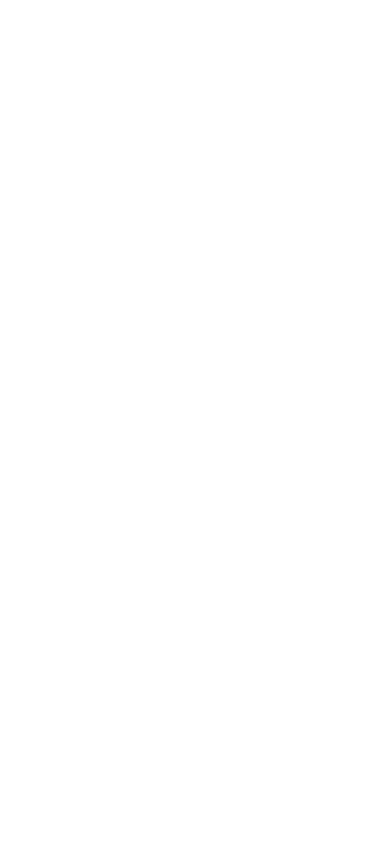
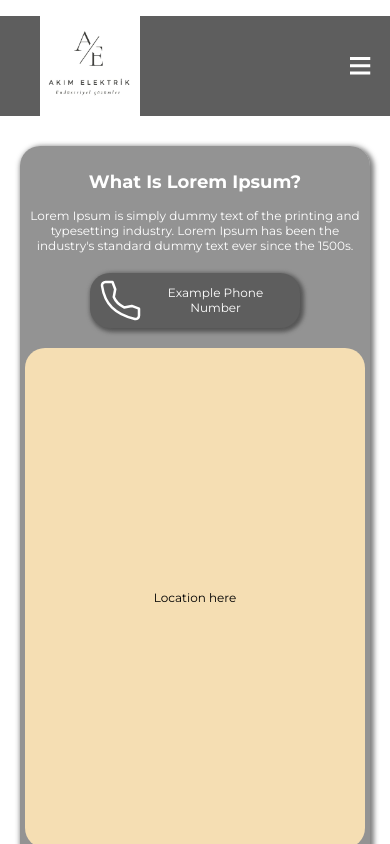
Before and after one commit to okancakirsaz/akim_elektrik, a React (Vite) app: page /iletisim in a window 390 px wide. Before the commit this address had no page. Shown: the top 844 px of the page. Built offline with nearby package versions, Linux system fonts and the light colour scheme; a web font is replaced by a local one.

Commit message:
contact us page complated

```diff
--- a/src/core/consts/asset_consts.ts
+++ b/src/core/consts/asset_consts.ts
@@ -1,5 +1,6 @@
 const logo = new URL( "../../assets/logo.jpeg",import.meta.url).href;
 const menu = new URL( "../../assets/menu.svg",import.meta.url).href;
+const phone = new URL( "../../assets/phone.svg",import.meta.url).href;
 const i1 = new URL( "../../assets/1.png",import.meta.url).href;
 const i2 = new URL( "../../assets/2.png",import.meta.url).href;
 const i3 = new URL( "../../assets/3.png",import.meta.url).href;
@@ -15,5 +16,6 @@
     public i3 :string = i3;
     public i4 :string = i4;
     public board :string = board;
+    public phone :string = phone;
 
 }
--- a/src/core/widgets/app_bar/app_bar.tsx
+++ b/src/core/widgets/app_bar/app_bar.tsx
@@ -20,7 +20,7 @@
         <img src={AssetConsts.instance.logo} alt="logo" id="logo"/>
         <section id="actions">
         <li><a className="appBarLink" href="/">Ana Sayfa</a> </li>
-        <li><a className="appBarLink" href="">İletişim</a></li>
+        <li><a className="appBarLink" href="/iletisim">İletişim</a></li>
         <li><a className="appBarLink" href="">Referanslar</a></li>
         <li><a className="appBarLink" href="/hakkimizda">Hakkımızda</a></li>
         <li><a className="appBarLink" href="">Acil Destek</a></li>
@@ -29,7 +29,7 @@
         </ul>
         <div id="drawer">
         <LinkElement path="" text="Ana Sayfa"/>
-        <LinkElement path="" text="İletişim"/>
+        <LinkElement path="iletisim" text="İletişim"/>
         <LinkElement path="" text="Referanslar"/>
         <LinkElement path="hakkimizda" text="Hakkımızda"/>
         <LinkElement path="" text="Acil Destek"/>
@@ -40,7 +40,7 @@
         <ul>
         <section id="actions">
         <li><a className="appBarLink" href="/">Ana Sayfa</a> </li>
-        <li><a className="appBarLink" href="">İletişim</a></li>
+        <li><a className="appBarLink" href="/iletisim">İletişim</a></li>
         <li><a className="appBarLink" href="">Referanslar</a></li>
         <li><a className="appBarLink" href="/hakkimizda">Hakkımızda</a></li>
         <li><a className="appBarLink" href="">Acil Destek</a></li>
--- a/src/main.tsx
+++ b/src/main.tsx
@@ -3,6 +3,7 @@
 import MainView from './views/main_view/view/main_view';
 import { BrowserRouter, Route, Routes } from 'react-router-dom';
 import AboutUsView from './views/about_us/view/about_us_view';
+import ContactUsView from './views/contact_us/view/contact_us_view';
 
 
 ReactDOM.createRoot(document.getElementById('root')!).render(
@@ -11,6 +12,7 @@
     <Routes>
     <Route path='/' index  element={<MainView/>}/>
     <Route path='/hakkimizda' index  element={<AboutUsView/>}/>
+    <Route path='/iletisim' index  element={<ContactUsView/>}/>
     </Routes>
     </BrowserRouter>
   </React.StrictMode>
--- a/src/views/about_us/styles/about_us_style.css
+++ b/src/views/about_us/styles/about_us_style.css
@@ -17,3 +17,26 @@
     backdrop-filter: blur(15px);
     box-shadow: 2px 2px 5px 2px var(--shadow);
 }
+
+@media only screen and (min-width: 320px) and (max-width:765px){
+    #aboutUsMain{
+        padding: 20px;
+        margin-left: auto;
+        margin-right: auto;
+        margin-top: 100px;
+        margin-bottom: 150px;
+        padding-top: 10px;
+        width: calc(100% - 50px);
+        overflow: hidden;
+        font-size: 14px;
+        display: flex;
+        color: white;
+        flex-direction: column;
+        align-items: center;
+        justify-content: center;
+        border-radius: 20px;
+        background-color: #3e3e3e8e;
+        backdrop-filter: blur(15px);
+        box-shadow: 2px 2px 5px 2px var(--shadow);
+    }
+}
--- /dev/null
+++ b/src/views/contact_us/styles/contact_us_style.css
@@ -0,0 +1,120 @@
+#contactUsMain{
+    overflow: hidden;
+    padding: 20px;
+    margin-top: 100px;
+    margin-bottom: 150px;
+    padding-top: 10px;
+    margin-left: auto;
+    margin-right: auto;
+    width: calc(100% - 100px);
+    overflow: hidden;
+    display: flex;
+    color: white;
+    flex-direction: row;
+    align-items: center;
+    justify-content: space-between;
+    border-radius: 20px;
+    background-color: #3e3e3e8e;
+    backdrop-filter: blur(15px);
+    box-shadow: 2px 2px 5px 2px var(--shadow);
+}
+
+#contactUsDescription{
+    margin-right: 50px;
+}
+
+.contactInfo{
+    animation: slideContactInfo 1s ease-in forwards;
+    position: relative;
+    margin-top: 50px;
+    margin-bottom: 50px;
+    display: flex;
+    flex-direction: row;
+    align-items: center;
+    justify-content: space-between;
+    width: 260px;
+    padding: 10px;
+    background-color: var(--primary);
+    height: 40px;
+    border-radius: 20px;
+    box-shadow: 2px 2px 4px 2px var(--shadow);
+}
+
+#location{
+    width: 100%;
+    height: 500px;
+    display: flex;
+    align-items: center;
+    justify-content: center;
+    color: black;
+    border-radius: 20px;
+    background-color: wheat;
+}
+
+@media only screen and (min-width: 320px) and (max-width:1024px){
+    #contactUsMain{
+        padding: 5px;
+        margin-top: 30px;
+        margin-bottom: 150px;
+        padding-top: 10px;
+        margin-left: auto;
+        margin-right: auto;
+        width: calc(100% - 50px);
+        overflow: hidden;
+        display: flex;
+        color: white;
+        flex-direction: column;
+        align-items: center;
+        justify-content: space-between;
+        border-radius: 20px;
+        background-color: #3e3e3e8e;
+        backdrop-filter: blur(15px);
+        box-shadow: 2px 2px 5px 2px var(--shadow);
+    }
+    #contactUsDescription{
+        font-size: 12px;
+        text-align: center;
+        margin-right: 0px;
+    }
+
+    .contactInfo{
+        margin-top: 20px;
+        margin-bottom: 20px;
+        display: flex;
+        flex-direction: row;
+        align-items: center;
+        margin-left: auto;
+        margin-right: auto;
+        justify-content: space-between;
+        width: 190px;
+        padding: 10px;
+        background-color: var(--primary);
+        height: 35px;
+        border-radius: 20px;
+        box-shadow: 2px 2px 4px 2px var(--shadow);
+    }
+
+    #location{
+        width: 100%;
+        height: 500px;
+        display: flex;
+        align-items: center;
+        justify-content: center;
+        color: black;
+        border-radius: 20px;
+        background-color: wheat;
+    }
+    #contactUsInMain{
+        margin-top: 40px;
+        margin-bottom: 20px;
+    }
+}
+
+@keyframes slideContactInfo {
+    0%{
+        right: 500px;
+    }
+    100%{
+        right: 0px;
+    }
+}
--- /dev/null
+++ b/src/views/contact_us/view/contact_us_view.tsx
@@ -0,0 +1,45 @@
+import "../styles/contact_us_style.css"
+import "../../../core/consts/style_consts.css";
+import AppBar from "../../../core/widgets/app_bar/app_bar";
+import BottomBar from "../../../core/widgets/bottom_bar/bottom_bar";
+import TextInput from "../../../core/widgets/text_input/text_input";
+import TextAreaInput from "../../../core/widgets/text_area_input/text_area_input";
+import CustomButton from "../../../core/widgets/custom_button/custom_button";
+import { AssetConsts } from "../../../core/consts/asset_consts";
+
+function ContactUsView(){
+    return <>
+    <AppBar/>
+    <div id="contactUsMain">
+    <section id="contactUsDescription">
+    <h2 id="contactUsDescriptionTitle">What Is Lorem Ipsum?</h2>
+    <div id="contactUsDescriptionContent">
+    Lorem Ipsum is simply dummy text of the printing and typesetting industry. Lorem Ipsum has been the industry's standard dummy text ever since the 1500s.
+    </div>
+    <div className="contactInfo">
+    <img className="contactInfoIcon" src={AssetConsts.instance.phone}/>
+    <div className="contactInfoContent">Example Phone Number</div>
+    </div>
+    <div id="location">Location here</div>
+    </section>
+    <section id="contactUsInMain">
+        <h3 id="contactUsTitle">Bize Ulaşın</h3>
+        <div id="inputs">
+            <TextInput title="Adınız-Soyadınız" controllerId="nameInput" type="text"/>
+            <div className="sizedBox"></div>
+            <TextInput title="Telefon Numaranız" controllerId="phoneNumberInput" type="number"/>
+            <div className="sizedBox"></div>
+            <TextInput title="E-Mail Adresiniz" controllerId="eMailInput" type="text"/>
+            <div className="sizedBox"></div>
+            <TextAreaInput title="Size Nasıl Yardımcı Olabiliriz?" controllerId="descriptionInput"/>
+            <div className="sizedBox"></div>
+            <div id="buttonArea"><CustomButton text="Gönder" onClick={()=>{}}/></div>
+        </div>
+    </section>
+    </div>
+
+    <BottomBar />
+    </>
+}
+
+export default ContactUsView;
```
Also changed, not shown: src/assets/phone.svg (added).
